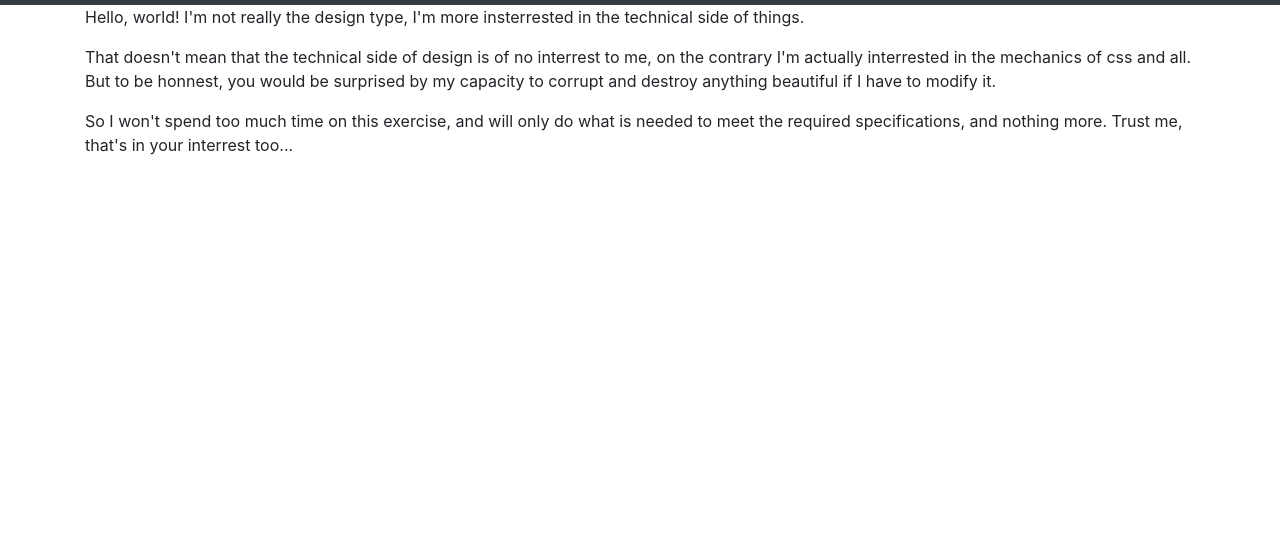
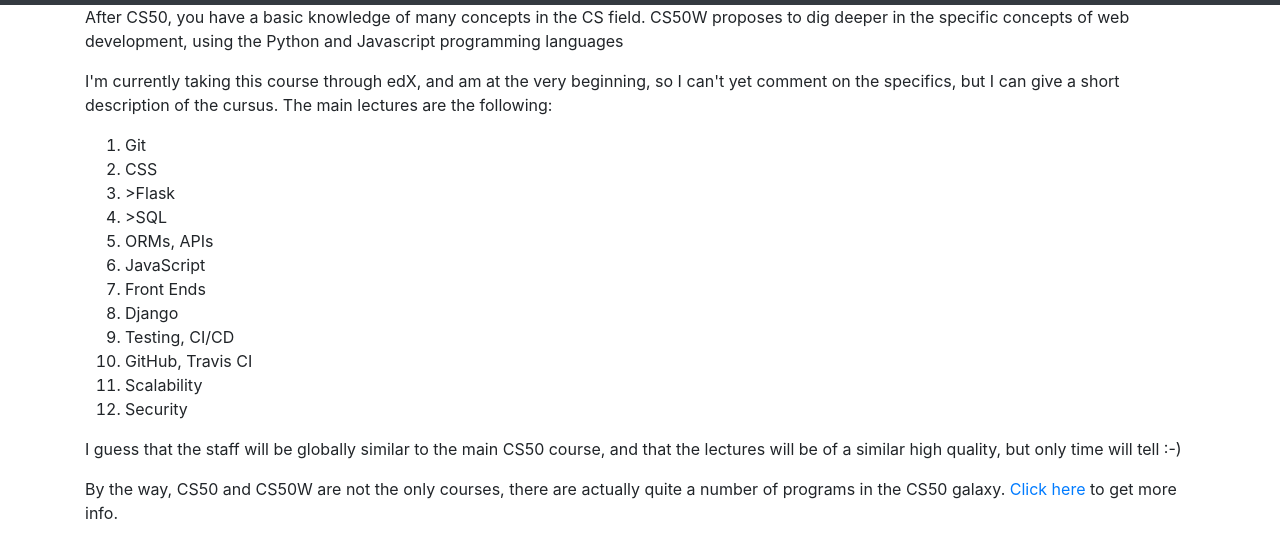
Before and after one commit to hobbes/cs50w-project0, a plain HTML site: page cs50w.html in a window 1280 px wide. Shown: the part 51-608 px from the top of the page. Drawn offline with nearby package versions, Linux system fonts and the light colour scheme.

Commit message:
cs50w.html main content

```diff
--- a/cs50w.html
+++ b/cs50w.html
@@ -42,16 +42,35 @@
 
     <main role="main">
     <div class="container">
-      <p>Hello, world! I'm not really the design type, I'm more
-        insterrested in the technical side of things.</p>
-      <p>That doesn't mean that the technical side of design is of no
-        interrest to me, on the contrary I'm actually interrested in the
-        mechanics of css and all. But to be honnest, you would be
-        surprised by my capacity to corrupt and destroy anything
-        beautiful if I have to modify it.</p>
-      <p>So I won't spend too much time on this exercise, and will
-        only do what is needed to meet the required specifications, and
-        nothing more. Trust me, that's in your interrest too...</p>
+      <p>After CS50, you have a basic knowledge of many concepts in
+        the CS field. CS50W proposes to dig deeper in the specific
+        concepts of web development, using the Python and Javascript
+        programming languages</p>
+      <p>I'm currently taking this course through edX, and am at the
+        very beginning, so I can't yet comment on the specifics, but I
+        can give a short description of the cursus. The main lectures
+        are the following:
+        <ol>
+          <li>Git</li>
+          <li>CSS</li>
+          <li>>Flask</li>
+          <li>>SQL</li>
+          <li>ORMs, APIs</li>
+          <li>JavaScript</li>
+          <li>Front Ends</li>
+          <li>Django</li>
+          <li>Testing, CI/CD</li>
+          <li>GitHub, Travis CI</li>
+          <li>Scalability</li>
+          <li>Security</li>
+        </ol>
+      </p>
+      <p>I guess that the staff will be globally similar to the main
+        CS50 course, and that the lectures will be of a similar high
+        quality, but only time will tell :-)</p>
+      <p>By the way, CS50 and CS50W are not the only courses, there
+        are actually quite a number of programs in the CS50
+        galaxy. <a href="galaxy.html">Click here</a> to get more info.
     </div>
     </main><!-- /.container -->
 
```
